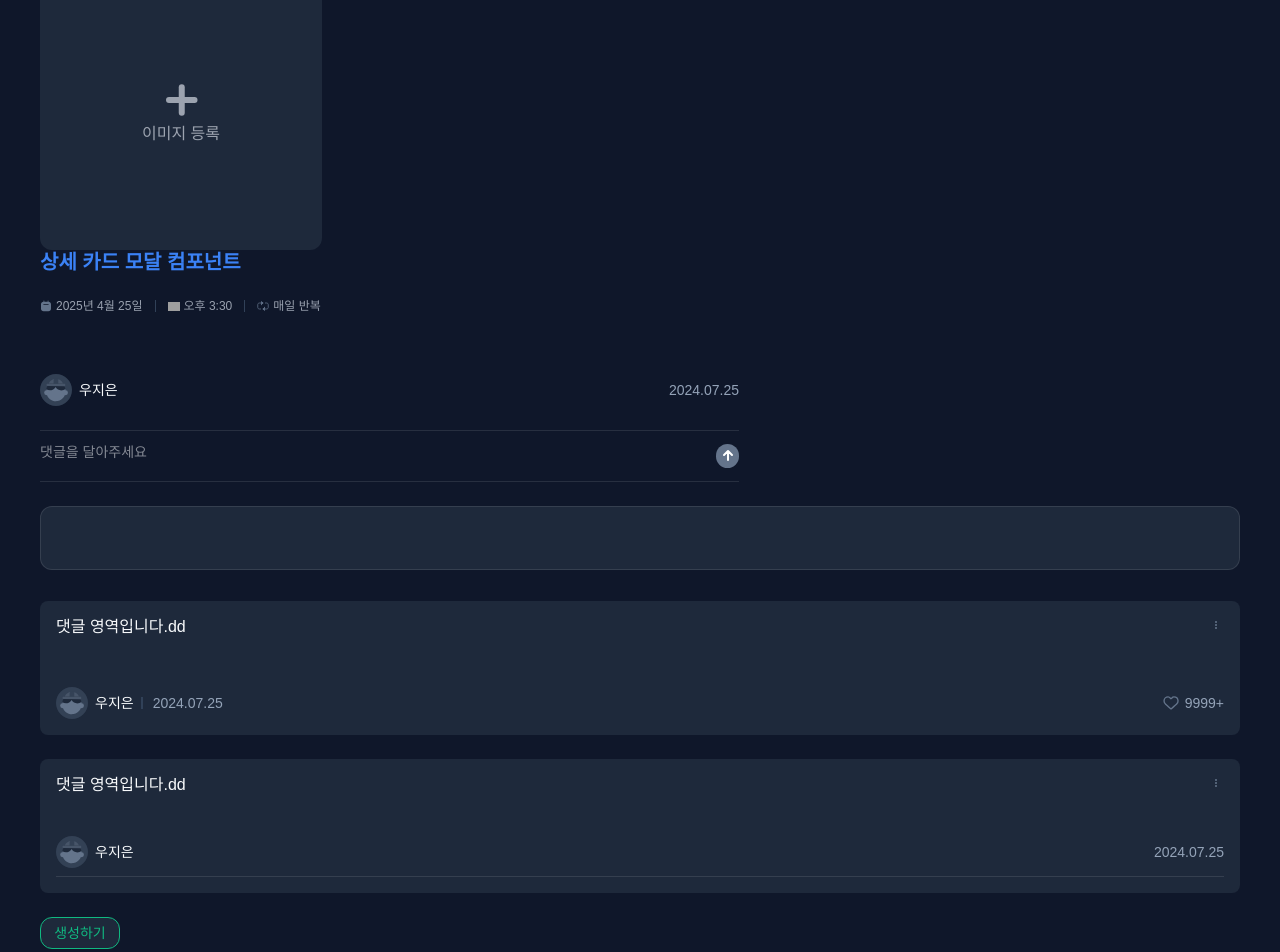
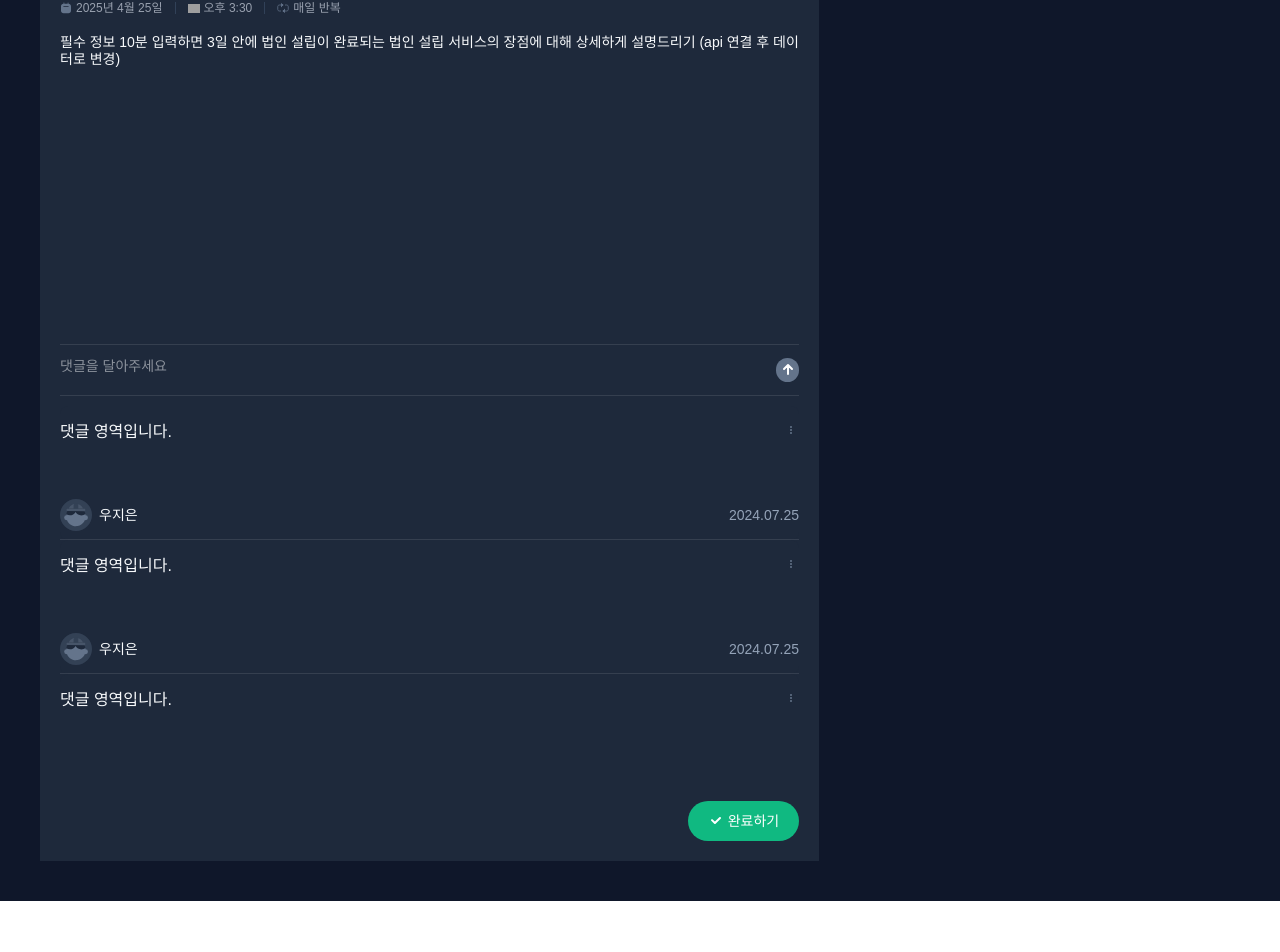
Before and after one commit to ozen0718/coworkers, a Next.js app: page / in a window 1280 px wide. Shown: the part 500-1452 px from the top of the page. After the commit the page ends 1401 px from the top, so only its background shows below. Built offline with nearby package versions, Linux system fonts and the light colour scheme; grey boxes are pictures that could not be loaded.

Commit message:
[Style] DeatilPost comment 위에 줄과 선 맞추기

```diff
--- a/src/app/page.tsx
+++ b/src/app/page.tsx
@@ -23,32 +23,10 @@ import DetailPost from '@/components/Card/Post/Deatil/DetailPost';
 export default function Home() {
   return (
     <div className="bg-bg300 min-h-screen p-10">
-      <GeneralPost />
       <br />
       <br />
-      <PostCard title={'안녕'} />
-      <ImgUpload />
-      <h1 className="text-xl-semibold text-blue">상세 카드 모달 컴포넌트</h1>
-      <br />
-      <DateInfo date="2025-04-25T00:00:00Z" time="15:30" repeatinfo="DAILY" />
-      <br />
-      <br />
-      <div className="max-w-[699px]">
-        <AuthorInfo showLike={false} showDivider={false} />
-        <br />
-        <TodoCardReplyInput />
-      </div>
-      <br />
-      <TextAreaInput />
-      <br />
-      <br />
+      <h1>free BoardComment</h1>
       <BoardComment type="free" />
-      <br />
-      <BoardComment type="list" />
-      <br />
-      <Button size="small" variant="inverse">
-        생성하기
-      </Button>
       <br />
       <br /> <br />
       <br />
--- a/src/components/Card/Comment/BoardComment.tsx
+++ b/src/components/Card/Comment/BoardComment.tsx
@@ -5,6 +5,7 @@ import { useState, useEffect } from 'react';
 import PostDropdown from '../Post/PostDropdown';
 import Button from '@/components/common/Button/Button';
 import { TextAreaInput } from '@/components/common/Inputs';
+import clsx from 'clsx';
 
 type BoardCommentProps = {
   type?: 'free' | 'list';
@@ -39,16 +40,23 @@ export default function BoardComment({ type }: BoardCommentProps) {
   };
 
   return (
-    <div className="bg-bg200 relative flex min-h-[81px] w-[full] max-w-[1200px] flex-col rounded-lg p-4 lg:h-[134px]">
+    <div
+      className={clsx(
+        'bg-bg200 relative flex min-h-[81px] w-full max-w-[1200px] flex-col rounded-lg lg:h-[134px]',
+        type === 'free' && 'p-4'
+      )}
+    >
       <div className="text-lg-regular flex w-full items-start justify-between">
         {isEditing ? (
           <div className="relative flex w-full items-start">
             <TextAreaInput />
           </div>
         ) : (
-          <div className="relative flex w-full items-start">
+          <div
+            className={clsx('relative flex w-full items-start', type === 'free' ? 'mt-0' : 'mt-4')}
+          >
             <span className="scroll-area mr-2 block max-h-[50px] min-h-[40px] overflow-x-hidden overflow-y-auto pr-6">
-              댓글 영역입니다.dd
+              댓글 영역입니다.
             </span>
             <Image
               className="absolute top-0 right-0 cursor-pointer"
--- a/src/components/Card/Post/Deatil/DetailPost.tsx
+++ b/src/components/Card/Post/Deatil/DetailPost.tsx
@@ -30,7 +30,7 @@ export default function DetailPost({ title, showComplete }: DetailPostProps) {
             <p className="text-tertiary text-xs font-medium">완료</p>
           </div>
         )}
-        <div className="text-xl-bold mt-2 ml-auto flex items-center md:w-[747px]">
+        <div className="text-xl-bold mt-2 flex items-center md:w-[747px]">
           {title}
           <Image
             className="ml-auto flex h-[24px] min-h-[21px] max-w-[699px] cursor-pointer"
@@ -50,9 +50,9 @@ export default function DetailPost({ title, showComplete }: DetailPostProps) {
         </div>
       )}
       <div>
-        <span className="scroll-area text-md-regular mt-2 block min-h-[300px] w-full overflow-x-hidden overflow-y-auto">
+        <span className="scroll-area text-md-regular mt-2 block min-h-[300px] w-full overflow-x-hidden overflow-y-auto leading-[17px]">
           필수 정보 10분 입력하면 3일 안에 법인 설립이 완료되는 법인 설립 서비스의 장점에 대해
-          상세하게 설명드리기
+          상세하게 설명드리기 (api 연결 후 데이터로 변경)
         </span>
       </div>
       <TodoCardReplyInput />
```
